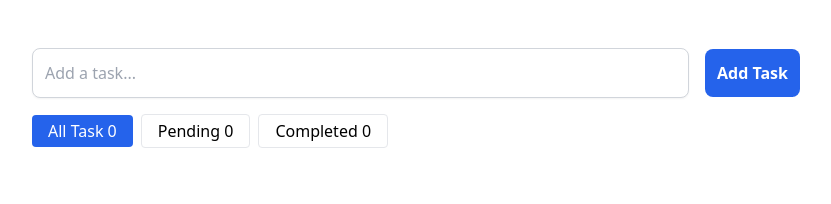
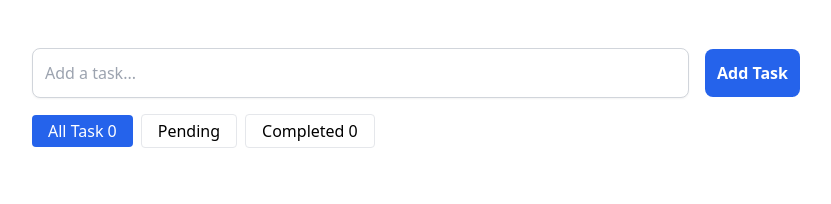
Before and after one commit to armanjes/react-todo-app, a React (Vite) app: page / in a window 1280 px wide. Shown: the top 204 px of the page, without its empty margins (224-1055 px from the left). Built offline with nearby package versions, Linux system fonts and the light colour scheme.

Commit message:
Update App.jsx

```diff
--- a/src/App.jsx
+++ b/src/App.jsx
@@ -105,7 +105,7 @@ const App = () => {
               onClick={() => setFilter("pending")}
               className={`px-4 py-1 border rounded ${isActive("pending")}`}
             >
-              Pending {task && task.filter((item) => !item.completed).length}
+              Pending {task && task.length > 0 && task.filter((item) => !item.completed).length}
             </button>
             <button
               onClick={() => setFilter("completed")}
```
